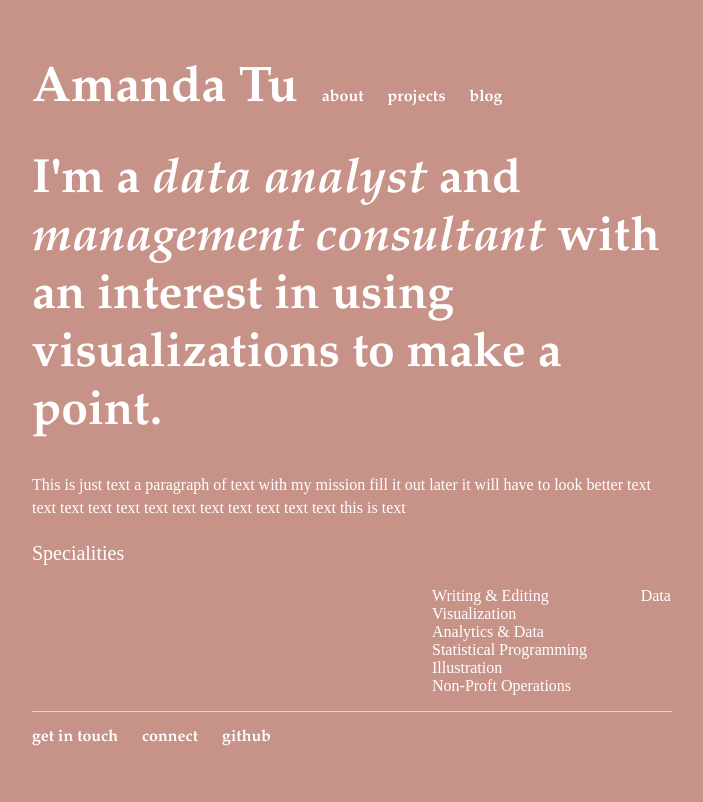
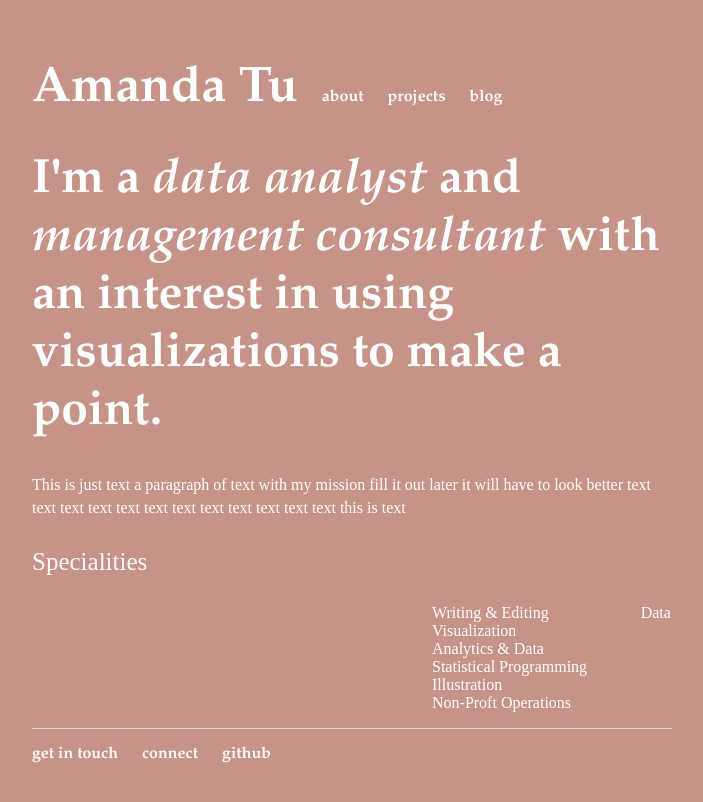
Before and after one commit to amanda-t2/amanda-t2.github.io, a Jekyll site: the page built from index.html, in a window 1280 px wide. Shown: the top 802 px of the page, without its empty margins (288-991 px from the left). Built offline with Jekyll 4.4.1, drawn with Linux system fonts in a browser that asks for light colours.

Commit message:
Update index.html

```diff
--- a/index.html
+++ b/index.html
@@ -5,7 +5,7 @@
 <div class="blurb">
 	<h1>I'm a <i>data analyst</i> and <i>management consultant</i> with an interest in using visualizations to make a point. </h1>
 	<p>This is just text a paragraph of text with my mission fill it out later it will have to look better text text text text text text text text text text text text this is text </p>
-	<p style = "font-size:20px"> Specialities </p>
+	<p style = "font-size:25px"> Specialities </p>
 
 	<ul>
 		<li>Writing & Editing &nbsp&nbsp&nbsp&nbsp&nbsp&nbsp&nbsp&nbsp&nbsp&nbsp&nbsp&nbsp&nbsp&nbsp&nbsp&nbsp&nbsp&nbsp&nbsp&nbsp&nbsp Data Visualization</li>
```
